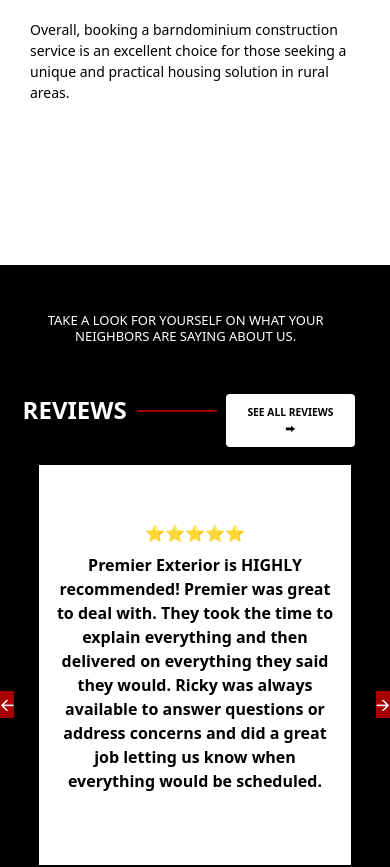
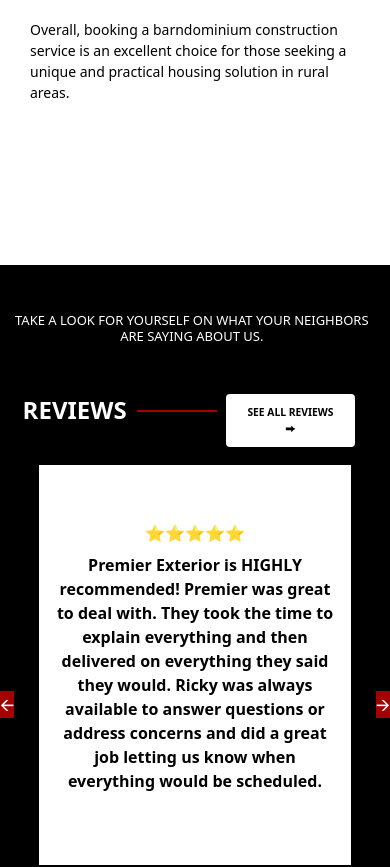
Before and after one commit to nicoleables/Premier-Exterior-Contruction, a React (Vite) app: page /barnpage in a window 390 px wide. Shown: the part 1419-2286 px from the top of the page. Built offline with nearby package versions, Linux system fonts and the light colour scheme.

Commit message:
Update reviews.css

```diff
--- a/src/styles/reviews.css
+++ b/src/styles/reviews.css
@@ -219,7 +219,6 @@
 
   .review-intro h1 {
     font-size: 13px;
-    width: 23rem;
   }
 
   .reviewbtn {
```
